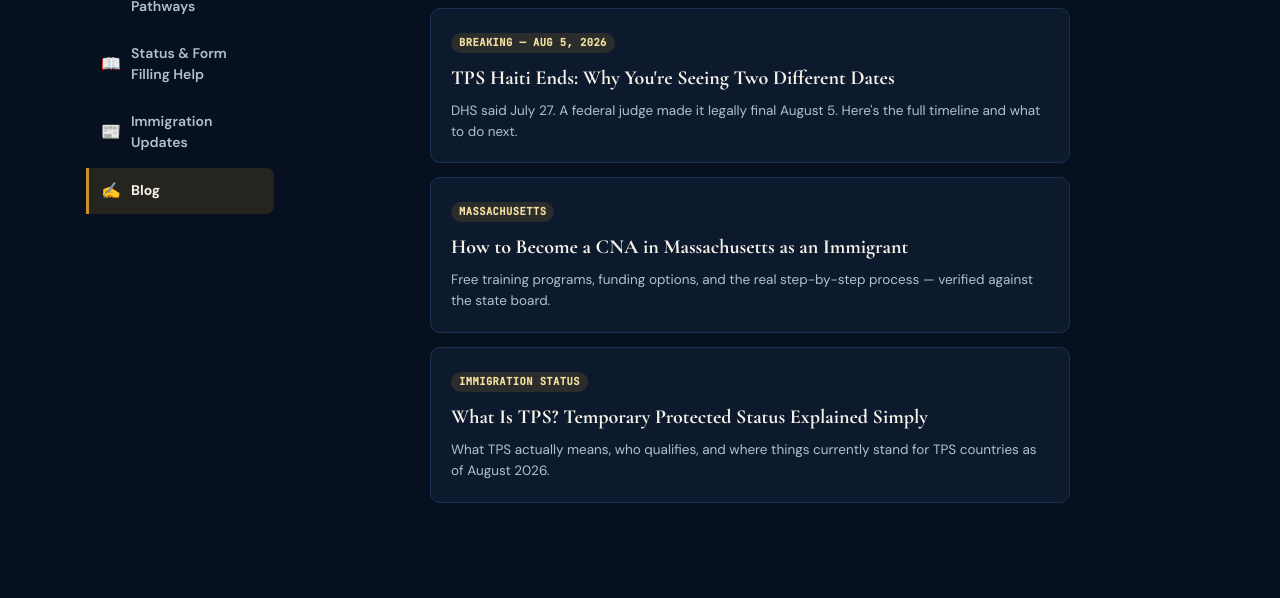
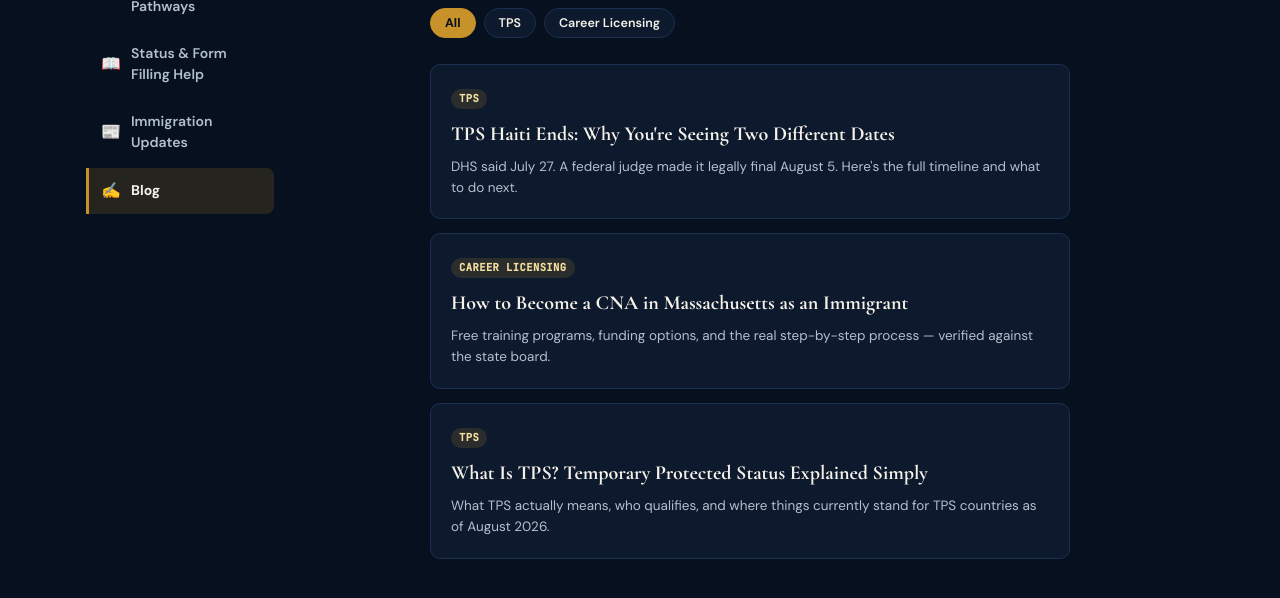
Before and after one commit to l3x509/clearimmi-proxy, a plain HTML site: page blog/index.html in a window 1280 px wide. Shown: the part 318-916 px from the top of the page. Drawn offline with nearby package versions, Linux system fonts and the light colour scheme.

Commit message:
Add topic tags + clickable filter to the blog
Posts are now tagged by topic (data-topics attribute), with the same
label shown on both the index listing and the post's own meta line.
Blog index gets a small filter bar (#blogTagFilter) — click a tag to
show only matching posts. Filtering is inline JS scoped to the index
page only; individual post pages stay fully static for SEO, per the
existing blog design rationale.

Taxonomy so far: tps, career-licensing (both in use); asylum,
green-cards, work-permits, forms-filing reserved for future posts,
matching the app's own Status & Form Filling Help topics. Documented
in README's Blog section so future posts stay consistent instead of
inventing new tag spellings.

Bumped css/style.css's cache-busting version to 20260806b (same-day
second deploy, per the suffix convention just added to the README).

```diff
--- a/blog/index.html
+++ b/blog/index.html
@@ -15,7 +15,7 @@
 <title>Blog — ClearImmi | Guides for Immigrants Navigating US Careers and Status</title>
 <meta name="description" content="Plain-language guides on US career licensing, immigration status, and forms — written for immigrants, verified against official sources.">
 <link rel="canonical" href="https://clearimmi.com/blog/index.html">
-<link rel="stylesheet" href="../css/style.css?v=20260806">
+<link rel="stylesheet" href="../css/style.css?v=20260806b">
 <style>
   body { background: var(--navy); }
   header .lang-toggle { display: none; }
@@ -62,26 +62,46 @@
   <h1 class="blog-h1">Guides</h1>
   <p class="blog-dek">Plain-language, sourced guides on career licensing and immigration status — the same verification standard as the rest of ClearImmi.</p>
 
-  <a class="blog-list-item" href="tps-haiti-ends-august-2026.html">
-    <span class="blog-list-tag">Breaking — Aug 5, 2026</span>
+  <div class="blog-tag-filter" id="blogTagFilter">
+    <button class="blog-tag-filter-btn active" data-filter="all">All</button>
+    <button class="blog-tag-filter-btn" data-filter="tps">TPS</button>
+    <button class="blog-tag-filter-btn" data-filter="career-licensing">Career Licensing</button>
+  </div>
+
+  <a class="blog-list-item" href="tps-haiti-ends-august-2026.html" data-topics="tps">
+    <span class="blog-list-tag">TPS</span>
     <h3>TPS Haiti Ends: Why You're Seeing Two Different Dates</h3>
     <p>DHS said July 27. A federal judge made it legally final August 5. Here's the full timeline and what to do next.</p>
   </a>
 
-  <a class="blog-list-item" href="cna-massachusetts-immigrant-guide.html">
-    <span class="blog-list-tag">Massachusetts</span>
+  <a class="blog-list-item" href="cna-massachusetts-immigrant-guide.html" data-topics="career-licensing">
+    <span class="blog-list-tag">Career Licensing</span>
     <h3>How to Become a CNA in Massachusetts as an Immigrant</h3>
     <p>Free training programs, funding options, and the real step-by-step process — verified against the state board.</p>
   </a>
 
-  <a class="blog-list-item" href="what-is-tps-temporary-protected-status.html">
-    <span class="blog-list-tag">Immigration Status</span>
+  <a class="blog-list-item" href="what-is-tps-temporary-protected-status.html" data-topics="tps">
+    <span class="blog-list-tag">TPS</span>
     <h3>What Is TPS? Temporary Protected Status Explained Simply</h3>
     <p>What TPS actually means, who qualifies, and where things currently stand for TPS countries as of August 2026.</p>
   </a>
 
 </div>
 
+<script>
+  document.querySelectorAll('.blog-tag-filter-btn').forEach(btn => {
+    btn.addEventListener('click', () => {
+      document.querySelectorAll('.blog-tag-filter-btn').forEach(b => b.classList.remove('active'));
+      btn.classList.add('active');
+      const filter = btn.dataset.filter;
+      document.querySelectorAll('.blog-list-item').forEach(item => {
+        const topics = (item.dataset.topics || '').split(' ');
+        item.classList.toggle('filtered-out', filter !== 'all' && !topics.includes(filter));
+      });
+    });
+  });
+</script>
+
 
 </div>
 
--- a/css/style.css
+++ b/css/style.css
@@ -1226,3 +1226,25 @@
     font-weight: 600;
   }
   .updates-strip-arrow { color: var(--gold); flex-shrink: 0; }
+
+  /* Blog tag filter (blog index page only) */
+  .blog-tag-filter {
+    display: flex;
+    gap: 8px;
+    flex-wrap: wrap;
+    margin: 4px 0 26px;
+  }
+  .blog-tag-filter-btn {
+    font-family: 'DM Sans', sans-serif;
+    font-size: 12.5px;
+    font-weight: 600;
+    padding: 6px 14px;
+    border-radius: 100px;
+    border: 1.5px solid var(--line);
+    background: var(--card-bg);
+    color: var(--charcoal);
+    cursor: pointer;
+  }
+  .blog-tag-filter-btn:hover { border-color: var(--gold); }
+  .blog-tag-filter-btn.active { background: var(--gold); color: var(--navy); border-color: var(--gold); font-weight: 700; }
+  .blog-list-item.filtered-out { display: none; }
```
Also changed, not shown: blog/cna-massachusetts-immigrant-guide.html (+2 -2 lines), blog/tps-haiti-ends-august-2026.html (+2 -2 lines), blog/what-is-tps-temporary-protected-status.html (+2 -2 lines), index.html (+1 -1 lines), README.md.
